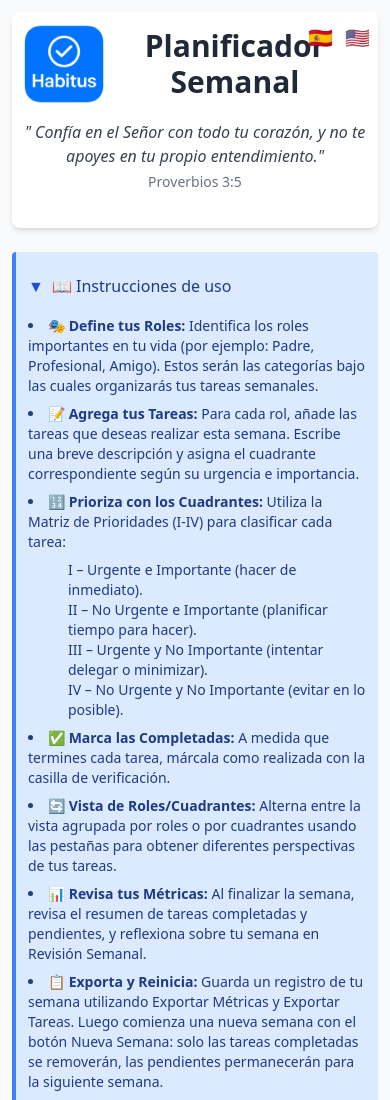
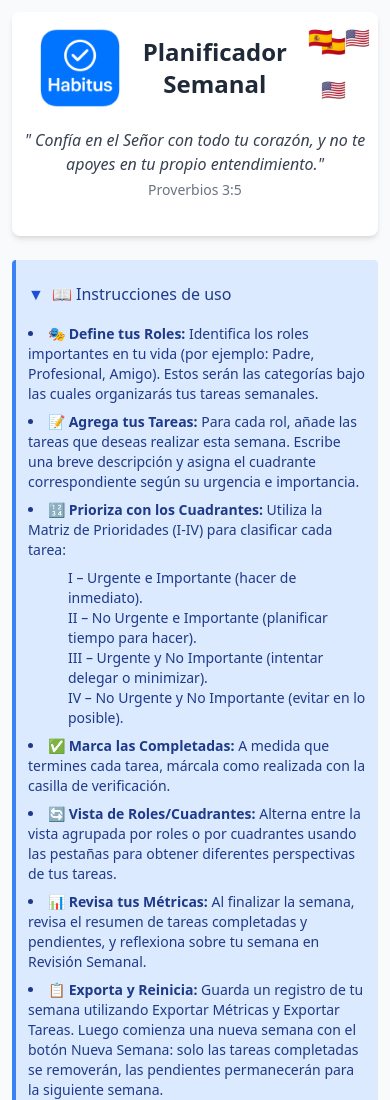
Before and after one commit to mvallhonrat/HabitusWeeklyPlannerApp, a plain HTML site: page index.html in a window 390 px wide. Shown: the top 1100 px of the page. Drawn offline with nearby package versions, Linux system fonts and the light colour scheme.

Commit message:
Update index.html

```diff
--- a/index.html
+++ b/index.html
@@ -3,27 +3,36 @@
 <html lang="es">
 <head>
 <!-- Etiquetas Open Graph para redes sociales -->
-<meta property="og:title" content="Habitus - Planificador Semanal">
-<meta property="og:description" content="Organiza tu semana con claridad y propósito con Habitus.">
-<meta property="og:image" content="https://mvallhonrat.github.io/HabitusWeeklyPlannerApp/icons/icon-514x5154.png">
-<meta property="og:type" content="website">
-<meta property="og:url" content="https://mvallhonrat.github.io/HabitusWeeklyPlannerApp/">
-
+<meta content="Habitus - Planificador Semanal" property="og:title"/>
+<meta content="Organiza tu semana con claridad y propósito con Habitus." property="og:description"/>
+<meta content="https://mvallhonrat.github.io/HabitusWeeklyPlannerApp/icons/icon-512x512.png" property="og:image"/>
+<meta content="website" property="og:type"/>
+<meta content="https://mvallhonrat.github.io/HabitusWeeklyPlannerApp/" property="og:url"/>
 <!-- Etiquetas Twitter Card -->
-<meta name="twitter:card" content="summary_large_image">
-<meta name="twitter:title" content="Habitus - Planificador Semanal">
-<meta name="twitter:description" content="Organiza tu semana con claridad y propósito con Habitus.">
-<meta name="twitter:image" content="https://mvallhonrat.github.io/HabitusWeeklyPlannerApp/icons/icon-514x5154.png">
-
-<meta charset="utf-8"/>
-<meta content="width=device-width, initial-scale=1.0, maximum-scale=1.0, user-scalable=no" name="viewport"/>
-<meta content="#4f46e5" name="theme-color"/>
-<meta content="Planificador Semanal basado en la Matriz de Prioridades" name="description"/>
-<meta content="yes" name="apple-mobile-web-app-capable"/>
-<meta content="black-translucent" name="apple-mobile-web-app-status-bar-style"/>
+<meta content="summary_large_image" name="twitter:card"/>
+<meta content="Habitus - Planificador Semanal" name="twitter:title"/>
+<meta content="Organiza tu semana con claridad y propósito con Habitus." name="twitter:description"/>
+<meta content="https://mvallhonrat.github.io/HabitusWeeklyPlannerApp/icons/icon-512x512.png" name="twitter:image"/>
+<meta charset="utf-8">
+<meta content="width=device-width, initial-scale=1.0, maximum-scale=1.0, user-scalable=no" name="viewport">
+<meta content="#4f46e5" name="theme-color">
+<meta content="Planificador Semanal basado en la Matriz de Prioridades" name="description">
+<meta content="yes" name="apple-mobile-web-app-capable">
+<meta content="black-translucent" name="apple-mobile-web-app-status-bar-style">
 <title data-i18n="title">Habitus - Planificador Semanal</title>
 <!-- Cargar Tailwind CSS desde CDN -->
-<div class="bg-white rounded-lg shadow-md p-4 mb-6 max-w-2xl mx-auto text-center"><div class="flex items-center justify-center mb-2"><img alt="Logo Habitus" class="w-20 h-20 object-contain" src="icons/icon-192x192.png"/><h1 class="text-3xl font-bold text-gray-800" data-i18n="title"> Planificador Semanal</h1></div><div class="mb-6" id="pasaje-inspirador">
+<div class="bg-white rounded-lg shadow-md p-4 mb-6 max-w-2xl mx-auto text-center">
+<div class="flex items-center justify-between mb-4 px-4 sm:px-6">
+<div class="flex items-center gap-x-3">
+<img alt="Logo Habitus" class="w-20 h-20 object-contain" src="icons/icon-192x192.png"/>
+<h1 class="text-2xl sm:text-3xl font-bold text-gray-800" data-i18n="title">Planificador Semanal</h1>
+</div>
+<div class="text-right sm:text-sm text-gray-600" id="langSelector">
+<button class="mx-1 text-xl" onclick="setLanguage('es')" title="Español">🇪🇸</button>
+<button class="mx-1 text-xl" onclick="setLanguage('en')" title="English">🇺🇸</button>
+</div>
+</div>
+<div class="mb-6" id="pasaje-inspirador">
 <div class="text-gray-700 text-center mt-4">
 <p class="italic mb-1">" Confía en el Señor con todo tu corazón, y no te apoyes en tu propio entendimiento."</p>
 <p class="text-sm text-gray-500">Proverbios 3:5</p>
@@ -72,7 +81,7 @@
       }
     }
   </style>
-<link href="./icons/icon-192x192.png" rel="icon" type="image/png"/></head>
+<link href="./icons/icon-192x192.png" rel="icon" type="image/png"/></meta></meta></meta></meta></meta></meta></head>
 <body class="bg-gray-50 text-gray-800 p-4 antialiased ios-standalone">
 <div class="absolute top-4 right-4 text-sm text-gray-600" id="langSelector">
 <button class="mx-1 text-xl" onclick="setLanguage('es')" title="Español">🇪🇸</button>
```
